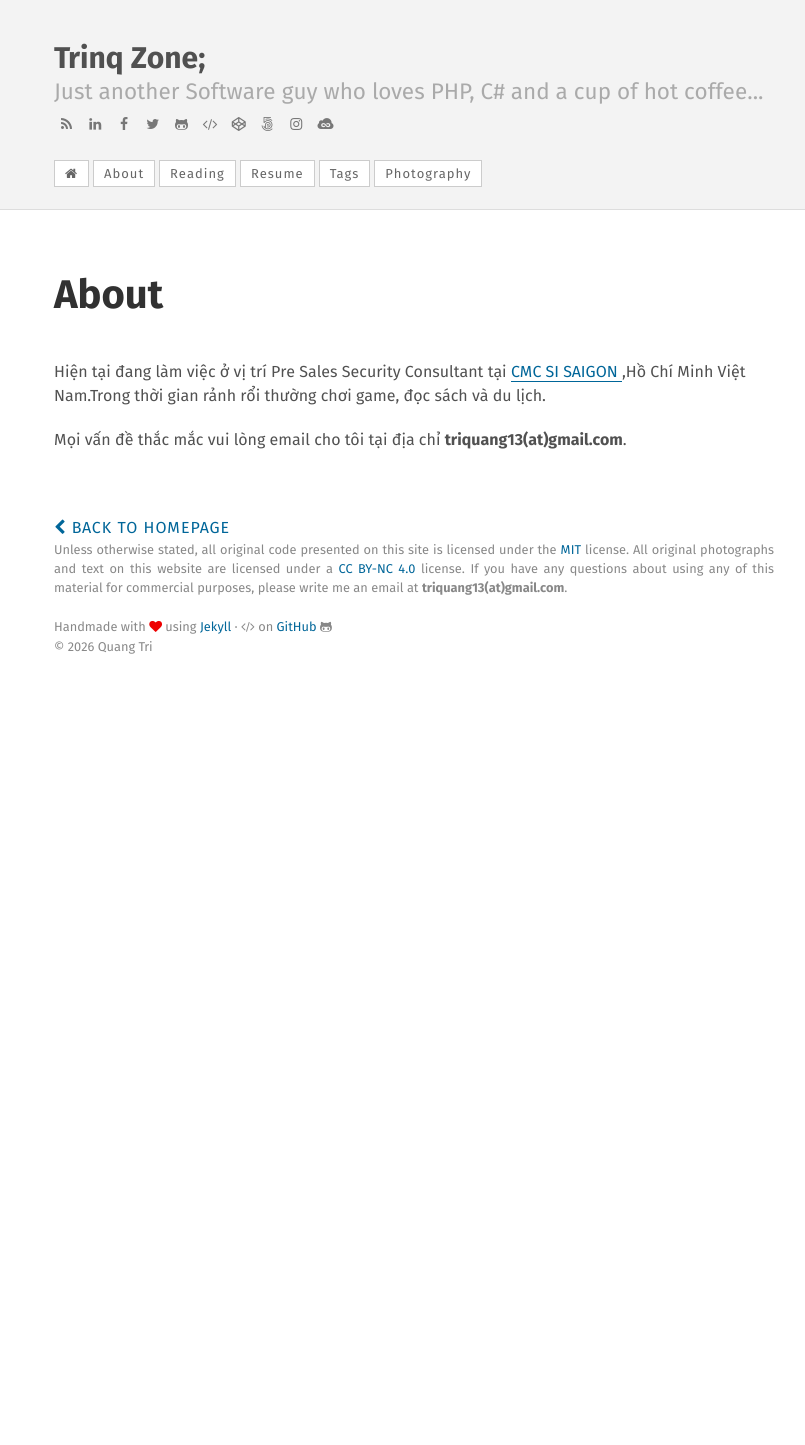
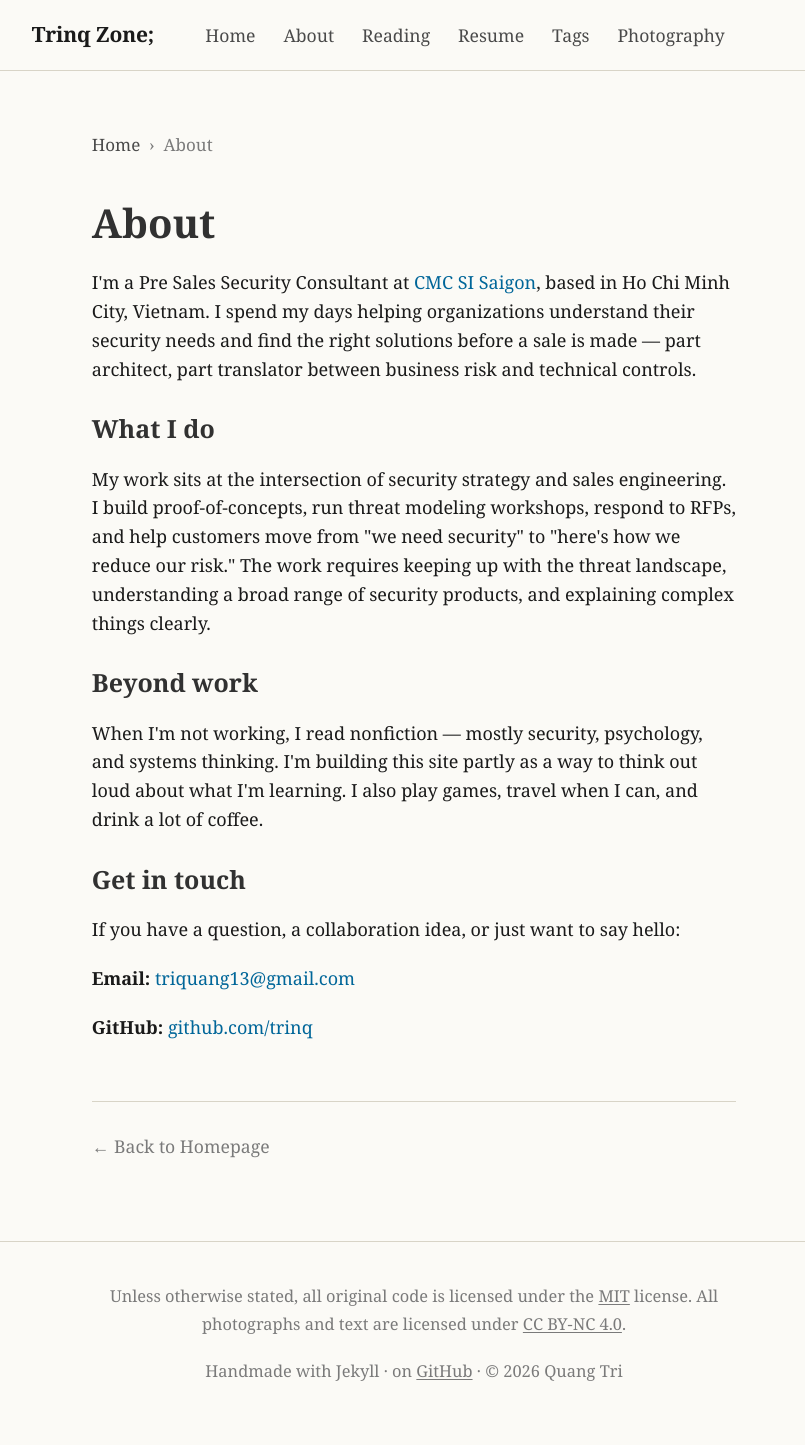
Before and after one commit to trinq/trinq.github.io, a Jekyll site: the page built from about.md, in a window 1280 px wide. Shown: the whole page, without its empty margins (226-1031 px from the left). Built offline with Jekyll 4.4.1, drawn with Linux system fonts in a browser that asks for light colours; before the commit the page ends 900 px from its top, so only the background shows below that.

Commit message:
feat: about page redesigned with reading course aesthetic
- New _layouts/page.html with reading course typography and navigation
- about.md rewritten with structured content: role, what I do, beyond work, contact
- Added crumbs and back-link styling to match reading course design

```diff
--- a/_layouts/page.html
+++ b/_layouts/page.html
@@ -1,13 +1,49 @@
 ---
-layout: default
+layout: compress
 ---
+<!DOCTYPE html>
+<html lang="en">
+<head>
+  <meta charset="UTF-8">
+  <meta name="viewport" content="width=device-width, initial-scale=1">
+  <title>{{ page.title }} · {{ site.title }}</title>
+  <meta name="description" content="{{ page.description | default: site.description }}">
+  <link rel="stylesheet" href="{{ "/assets/css/main.css" | prepend: site.baseurl }}">
+  <link rel="alternate" type="application/rss+xml" title="RSS" href="{{ "/feed.xml" | prepend: site.baseurl | prepend: site.url }}">
+</head>
+<body class="home-body">
 
-<div class="page">
-  <div class="page-top-meta">
-    <h1 class="page-title">{{ page.title }}</h1>
-  </div>
+  <header class="site-header">
+    <div class="site-header-inner">
+      <a href="/" class="site-logo">{{ site.title }}</a>
+      <nav class="site-nav">
+        <a href="/">Home</a>
+        <a href="/about">About</a>
+        <a href="/reading">Reading</a>
+        <a href="/resume">Resume</a>
+        <a href="/tagged">Tags</a>
+        <a href="http://heiswayi.nrird.com">Photography</a>
+      </nav>
+    </div>
+  </header>
 
-  {{ content }}
+  <main class="home-main">
+    <div class="crumbs">
+      <a href="/">Home</a> &nbsp;&rsaquo;&nbsp; {{ page.title }}
+    </div>
+    <h1>{{ page.title }}</h1>
+    {{ content }}
+    <div class="back-link">
+      <a href="/">&larr; Back to Homepage</a>
+    </div>
+  </main>
 
-</div>
-<div class="back"><a href="/"><i class="fa fa-chevron-left"></i> Back to Homepage</a></div>
+  <footer class="home-footer">
+    <div class="home-footer-inner">
+      <p>Unless otherwise stated, all original code is licensed under the <a href="http://heiswayi.github.io/mit-license">MIT</a> license. All photographs and text are licensed under <a href="https://creativecommons.org/licenses/by-nc/4.0/">CC BY-NC 4.0</a>.</p>
+      <p>Handmade with Jekyll &middot; on <a href="https://github.com/trinq/trinq.github.io">GitHub</a> &middot; &copy; {{ site.time | date: "%Y" }} {{ site.author.name }}</p>
+    </div>
+  </footer>
+
+</body>
+</html>
--- a/about.md
+++ b/about.md
@@ -1,10 +1,24 @@
 ---
 layout: page
 title: About
-description:
-keywords: about page, about me
+description: About TriNQ — Pre Sales Security Consultant at CMC SI Saigon.
+keywords: about, triNQ, security consultant, CMC SI
 ---
 
-   Hiện tại đang làm việc ở vị trí  Pre Sales Security Consultant tại [CMC SI SAIGON ](http://www.cmcsisg.vn/),Hồ Chí Minh Việt Nam.Trong thời gian rảnh rổi thường chơi game, đọc sách  và du lịch.
+<p>I'm a Pre Sales Security Consultant at <a href="http://www.cmcsisg.vn/">CMC SI Saigon</a>, based in Ho Chi Minh City, Vietnam. I spend my days helping organizations understand their security needs and find the right solutions before a sale is made — part architect, part translator between business risk and technical controls.</p>
 
-Mọi vấn đề thắc mắc vui lòng email cho tôi tại địa chỉ  **triquang13(at)gmail.com**.
+<h3>What I do</h3>
+
+<p>My work sits at the intersection of security strategy and sales engineering. I build proof-of-concepts, run threat modeling workshops, respond to RFPs, and help customers move from "we need security" to "here's how we reduce our risk." The work requires keeping up with the threat landscape, understanding a broad range of security products, and explaining complex things clearly.</p>
+
+<h3>Beyond work</h3>
+
+<p>When I'm not working, I read nonfiction — mostly security, psychology, and systems thinking. I'm building this site partly as a way to think out loud about what I'm learning. I also play games, travel when I can, and drink a lot of coffee.</p>
+
+<h3>Get in touch</h3>
+
+<p>If you have a question, a collaboration idea, or just want to say hello:</p>
+
+<p><strong>Email:</strong> <a href="mailto:triquang13@gmail.com">triquang13@gmail.com</a></p>
+
+<p><strong>GitHub:</strong> <a href="https://github.com/trinq">github.com/trinq</a></p>
--- a/assets/scss/_layout.scss
+++ b/assets/scss/_layout.scss
@@ -812,3 +812,34 @@ a.skip:hover {
     color: #fff;
     border-color: var(--accent);
 }
+
+.home-body .crumbs {
+    font-size: 0.85rem;
+    color: var(--ink-mute);
+    margin-bottom: 2rem;
+}
+
+.home-body .crumbs a {
+    color: var(--ink-soft);
+    text-decoration: none;
+}
+
+.home-body .crumbs a:hover {
+    color: var(--accent);
+}
+
+.home-body .back-link {
+    margin-top: 3rem;
+    padding-top: 1.5rem;
+    border-top: 1px solid var(--rule);
+    font-size: 0.88rem;
+}
+
+.home-body .back-link a {
+    color: var(--ink-mute);
+    text-decoration: none;
+}
+
+.home-body .back-link a:hover {
+    color: var(--accent);
+}
```
